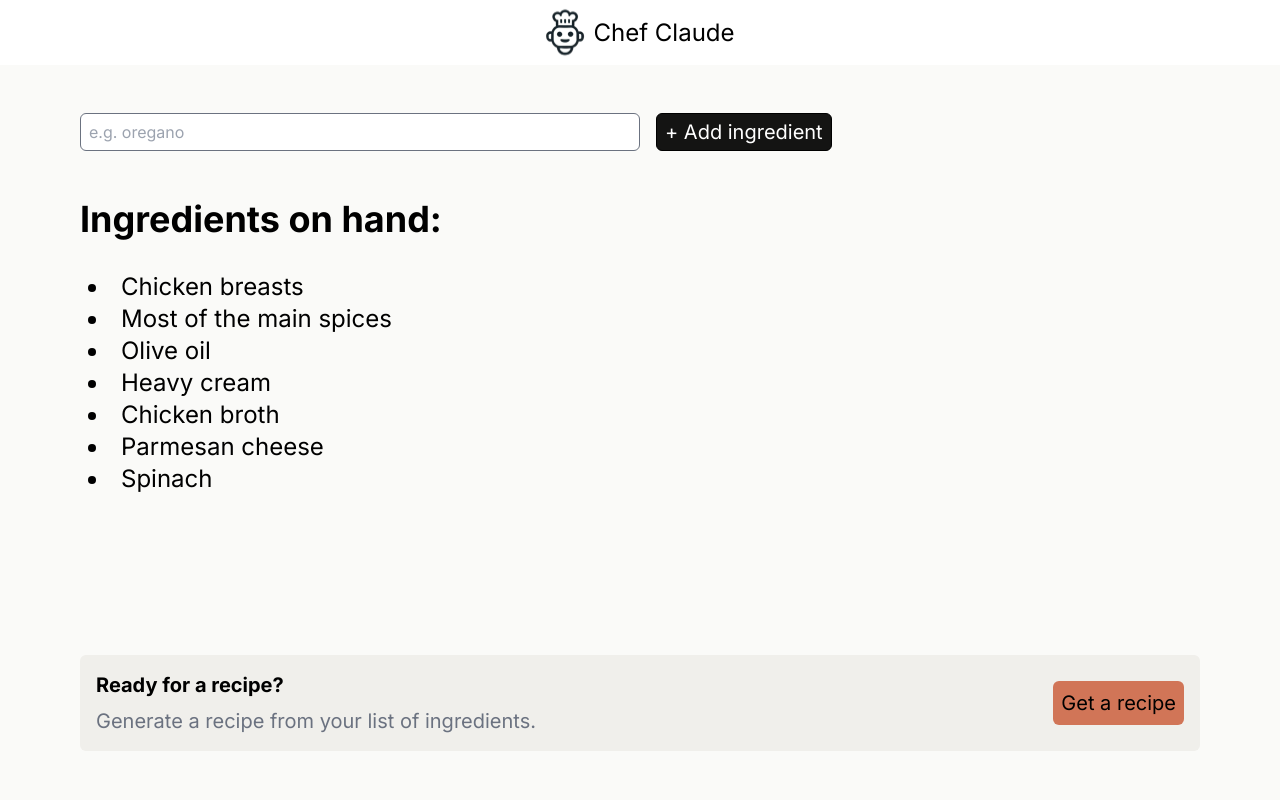
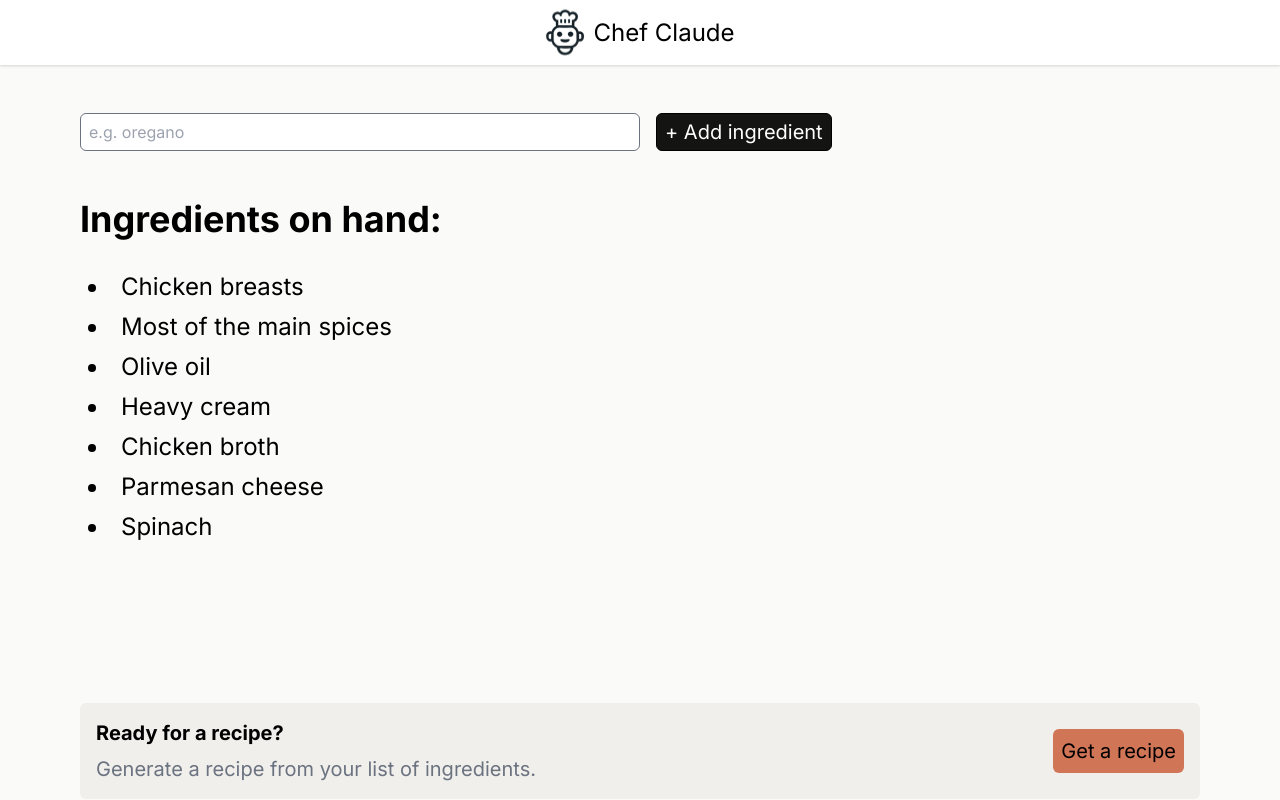
Before and after one commit to Mini-GT/react-chef-claude-ai, a React (Vite) app: page / in a window 1280 px wide. Built offline with nearby package versions, Linux system fonts and the light colour scheme.

Commit message:
styles for the web

```diff
--- a/src/index.css
+++ b/src/index.css
@@ -10,3 +10,17 @@ body {
   margin: 0;
   font-family: Inter, sans-serif;
 }
+
+.navbar {
+  box-shadow: 0px 1px 3px 0px rgba(0, 0, 0, 0.10), 0px 1px 2px 0px rgba(0, 0, 0, 0.06);
+}
+
+.list-container > li {
+  margin-bottom: 0.5rem;
+}
+
+@layer utilities {
+  .tablet-styles {
+    @apply bg-green-500 text-lg; /* Background color and text size for tablet */
+  }
+}
```
